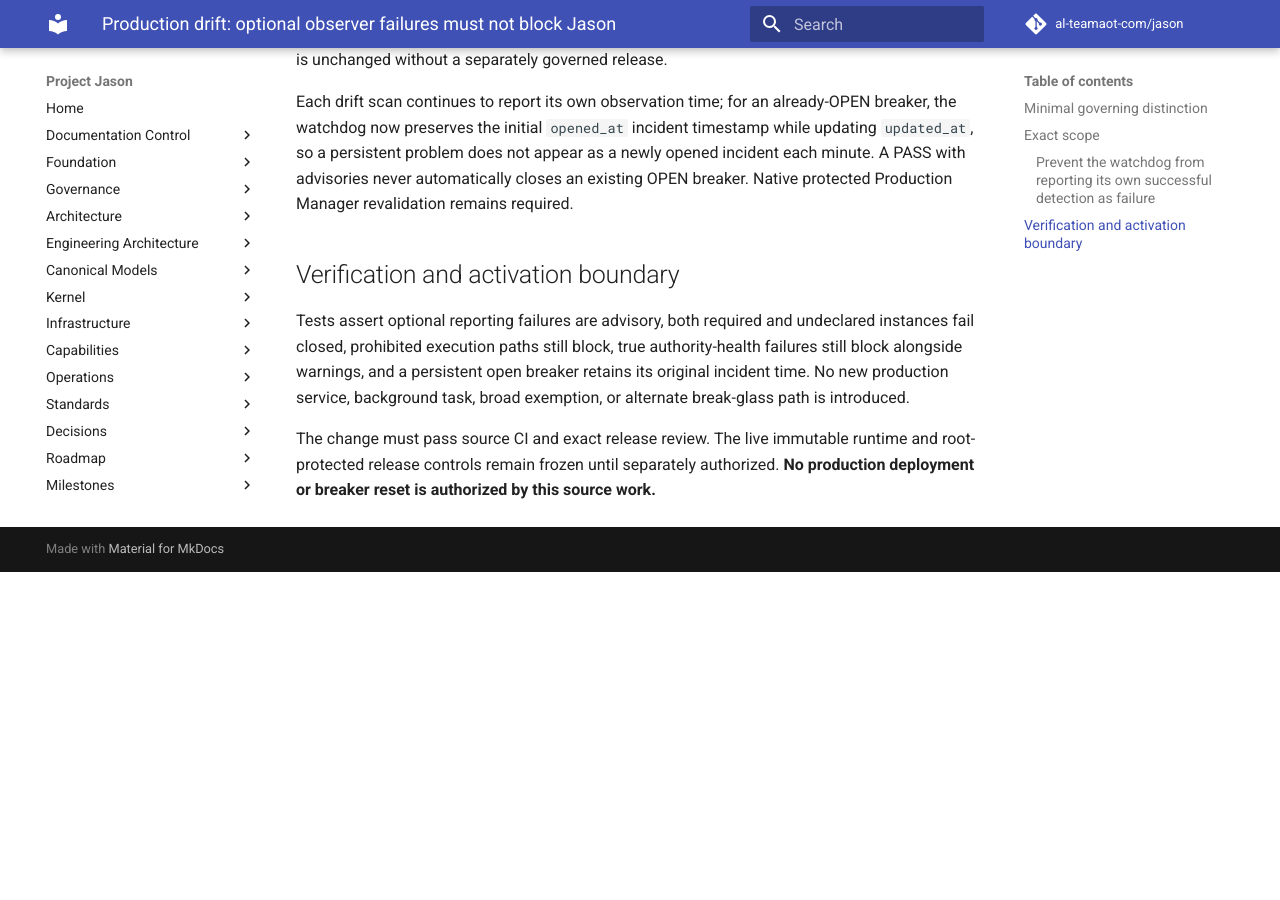
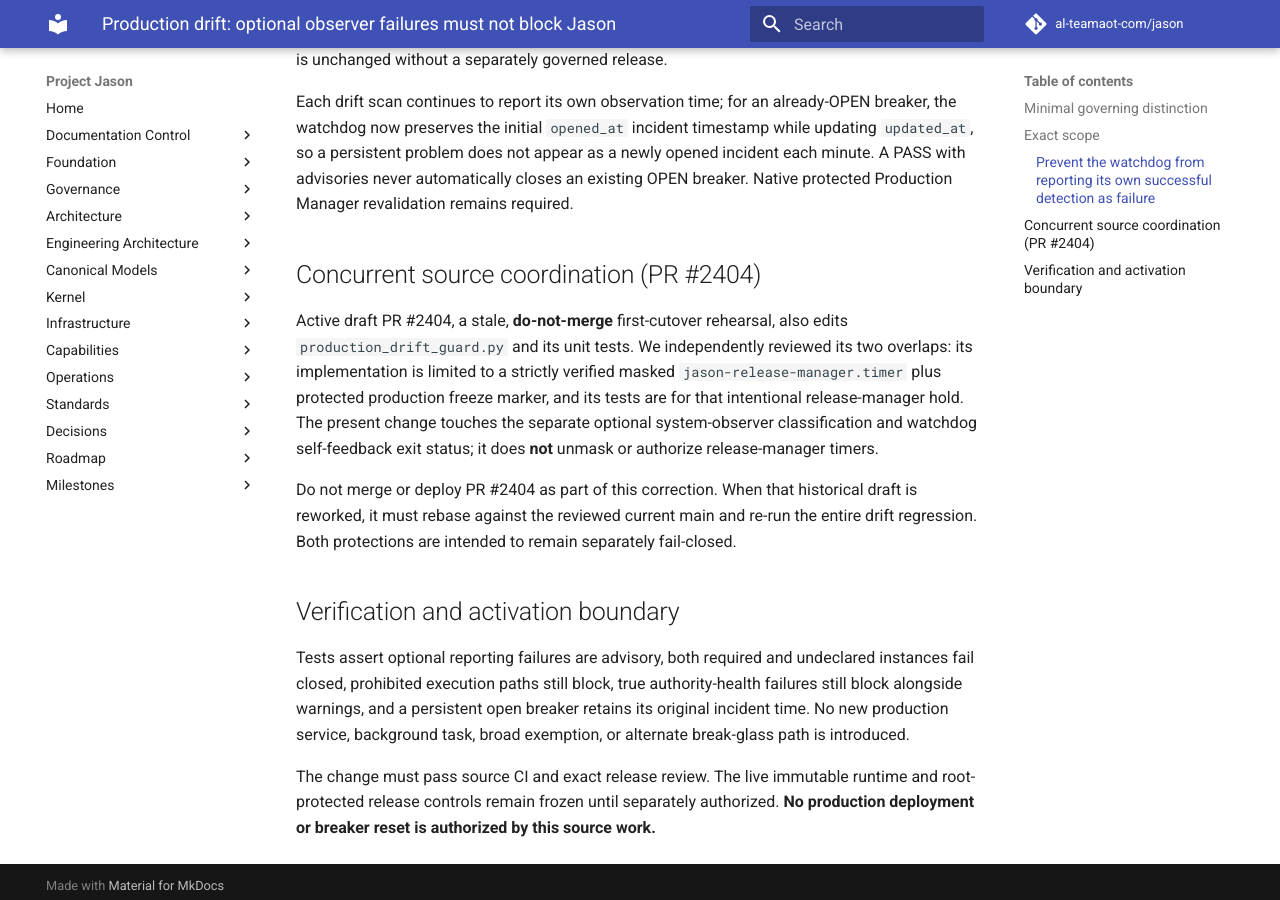
Before and after one commit to al-teamaot-com/jason, an MkDocs documentation site: the page built from docs/operations/Optional-Observer-Drift-Advisories-20261113.md, in a window 1280 px wide and 900 px high, scrolled down 1480 px. Built offline with MkDocs 1.6.1 and Material for MkDocs 9.7.7, drawn with Linux system fonts in a browser that asks for light colours; comment, search, counter and statistics services are not loaded; before the commit the page ends 2052 px from its top, so only the background shows below that.

Commit message:
docs(drift): reconcile older first-cutover guard overlap for PR 2404

```diff
--- a/docs/operations/Optional-Observer-Drift-Advisories-20261113.md
+++ b/docs/operations/Optional-Observer-Drift-Advisories-20261113.md
@@ -71,6 +71,22 @@ A PASS with advisories never automatically closes an existing OPEN
 breaker. Native protected Production Manager revalidation remains
 required.
 
+## Concurrent source coordination (PR #2404)
+
+Active draft PR #2404, a stale, **do-not-merge** first-cutover rehearsal,
+also edits `production_drift_guard.py` and its unit tests. We independently
+reviewed its two overlaps: its implementation is limited to a strictly
+verified masked `jason-release-manager.timer` plus protected production
+freeze marker, and its tests are for that intentional release-manager
+hold. The present change touches the separate optional system-observer
+classification and watchdog self-feedback exit status; it does **not**
+unmask or authorize release-manager timers.
+
+Do not merge or deploy PR #2404 as part of this correction. When that
+historical draft is reworked, it must rebase against the reviewed current
+main and re-run the entire drift regression. Both protections are intended
+to remain separately fail-closed.
+
 ## Verification and activation boundary
 
 Tests assert optional reporting failures are advisory, both required and
```
